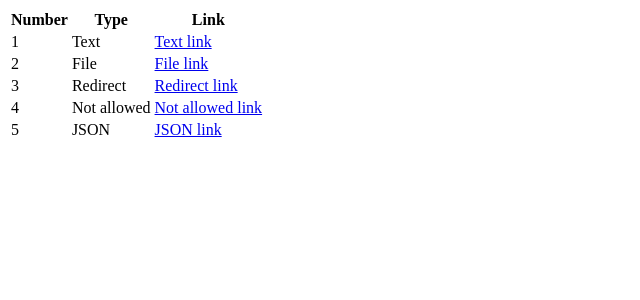
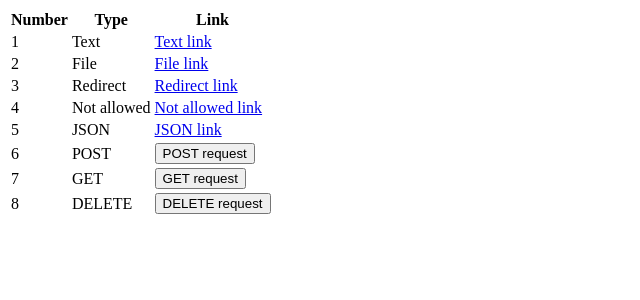
Before and after one commit to n-varvonets/itdvn_django, a Django app: page /lesson_3/main/ in a window 1280 px wide. Shown: the top 300 px of the page, without its empty margins (0-640 px from the left). Run offline with Django 3.2, Linux system fonts and the light colour scheme.

Commit message:
passed lesson_3

```diff
--- a/itdvn_dj_starter/lesson_3/templates/main.html
+++ b/itdvn_dj_starter/lesson_3/templates/main.html
@@ -40,34 +40,78 @@
         <td>JSON</td>
         <td><a href="{% url 'json' %}" type="button">JSON link</a></td>
     </tr>
-<!--    <tr>-->
-<!--        <td>6</td>-->
-<!--        <td>POST</td>-->
-<!--        <td>-->
-<!--            {% csrf_token %}-->
-<!--            <button onclick="send_post('POST')" type="button">POST request-->
-<!--            </button>-->
-<!--        </td>-->
-<!--    </tr>-->
-<!--    <tr>-->
-<!--        <td>7</td>-->
-<!--        <td>GET</td>-->
-<!--        <td>-->
-<!--            {% csrf_token %}-->
-<!--            <button onclick="send_post('GET')" type="button">GET request-->
-<!--            </button>-->
-<!--        </td>-->
-<!--    </tr>-->
-<!--    <tr>-->
-<!--        <td>8</td>-->
-<!--        <td>DELETE</td>-->
-<!--        <td>-->
-<!--            {% csrf_token %}-->
-<!--            <button onclick="send_post('DELETE')" type="button">DELETE request-->
-<!--            </button>-->
-<!--        </td>-->
-<!--    </tr>-->
+
+
+<!--в данном примере мы будем использовать ajax - ак инструмент отправлять наши requests-->
+
+    <tr>
+        <td>6</td>
+        <td>POST</td>
+        <td>
+            {% csrf_token %}
+            <button onclick="send_post('POST')" type="button">POST request
+            </button>
+        </td>
+    </tr>
+
+    <tr>
+        <td>7</td>
+        <td>GET</td>
+        <td>
+            {% csrf_token %}
+            <button onclick="send_post('GET')" type="button">GET request
+            </button>
+        </td>
+    </tr>
+
+    <tr>
+        <td>8</td>
+        <td>DELETE</td>
+        <td>
+            {% csrf_token %}
+            <button onclick="send_post('DELETE')" type="button">DELETE request
+            </button>
+        </td>
+    </tr>
 </table>
 
 </body>
+
+<!-- после body - т.к. это то что делается за сценой, если нажмем клик на-->
+
+<!-- let request_type = requestString;  - отправляется тип запроса(get,post.delete)-->
+<!-- csrfmiddlewaretoken: '{{ csrf_token }}', - нужен для того что бы сервер знал от кого приходят данные-->
+<!-- url: "{% url "class_view" %}",  - урл к которому хотим достучаться-->
+<!--
+console.log(result) - водим в консоль
+alert(result) - выводим на экран в качестве всплыв окна
+-->
+<!--            url: "{% url "class_view" %}", найдет в urls.py  наш path  и вызовет соответсвующий метод, который вернет ответ-->
+<!--type: redirect - может быть json, file и т.д. - он передается во view  как атрибут  type, а дальше GET.get('type') и.. указываем нашу логику-->
+<script>
+    function send_post(requestString) {
+        let request_type = requestString;
+
+        $.ajax({
+            method: request_type,
+            data: {
+                csrfmiddlewaretoken: '{{ csrf_token }}',
+                this_is: request_type,
+                type: "redirect",
+            },
+            url: "{% url "class_view" %}",
+            success: function (result) {
+                console.log(result)
+                alert(result)
+            },
+            error: function (result) {
+                console.log(result)
+            }
+        })
+        ;
+    }
+
+
+</script>
+
 </html>
--- a/itdvn_dj_starter/lesson_3/urls.py
+++ b/itdvn_dj_starter/lesson_3/urls.py
@@ -8,4 +8,8 @@ urlpatterns = [
     path('main/redirect/', views.redirect, name='redirect'),
     path('main/not_allowed/', views.not_allowed, name='not_allowed'),
     path('main/json/', views.json, name='json'),
+
+    path('class-view/', views.MyView.as_view(), name='class_view')
+    # если мы наш класс от views.py наследуем от View, то наш класс будет иметь метод as_view(),
+    # после чего вызывается метод dispatch() - того что бы определить какой метод вызвался()
 ]
--- a/itdvn_dj_starter/lesson_3/views.py
+++ b/itdvn_dj_starter/lesson_3/views.py
@@ -1,11 +1,12 @@
 from django.http import HttpResponse, FileResponse, HttpResponseNotAllowed, HttpResponseRedirect, JsonResponse
 from django.shortcuts import render
 from django.templatetags.static import static
+from django.views.generic import View
 
 
 def main(request):
     print(request)
-    # return HttpResponse('<button>My button of html</button>')  # просто на страничке будет отображаться одна кнопка
+    # return HttpRe sponse('<button>My button of html</button>')  # просто на страничке будет отображаться одна кнопка
     return render(request, 'main.html')  # подгрузит целую страницу со всеми ниже функциями в одной(описываем структуру в templates)
 
 
@@ -30,3 +31,40 @@ def not_allowed(request):
 
 def json(request):
     return JsonResponse({i: i * i for i in range(1, 20)}, safe=False)  # safe -
+
+
+# Пример реализиций Function vs Class
+def my_view_example(request):
+    if request.method == "GET":
+        # <view logic>
+        return HttpResponse('result')
+
+
+class MyViewExample(View):
+    # метод dispatch() определяет какой метод вызвался клиентом из доступных(get,post... - можно внутри View эт просмотреть).
+    # если пришел запрос методом post, а в этом классе он не определен, то тогда будет ошибка
+    def get(self, request):
+        # <view logic>
+        return HttpResponse('result')
+
+
+class MyView(View):
+
+    def get(self, request):
+        print(request.GET)
+        # >>> <QueryDict: {'csrfmiddlewaretoken': ['eO03CjCqIS4FFdcK7Tp4LDdXrTvTNdsCX321xHXRajnnmRmVLDdWugpzI809bNyf'], 'this_is': ['POST'], 'type': ['json']}>
+        """добавим логику"""
+        if request.GET.get('type') == "file":
+            return FileResponse(open(static('img/001.jpg'), 'rb+'))
+        elif request.GET.get('type') == "json":  # alert ajax  не разрешает выводить json или редиректить, но иснфу мы можем получить
+            return JsonResponse(list({i: i * i for i in range(1, 20)}), safe=False)
+        elif request.GET.get('type') == "redirect":
+            # return HttpResponseRedirect('https://www.google.com/')  #  не подойдет, потому что использует какуе-то кофнидициальность
+            return HttpResponseRedirect('http://127.0.0.1:8000/lesson_3/main/')# но мы всегда можем редирекнуть юзера по нашему сайту
+        else:
+            return HttpResponseNotAllowed('You shall not pass!!!2222')
+        # return HttpResponse('This is get')
+
+    def post(self, request):
+        print(request.POST)
+        return HttpResponse('This is post')
```
